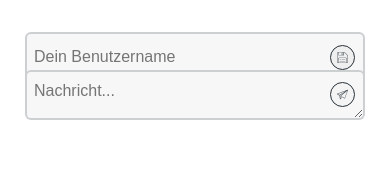
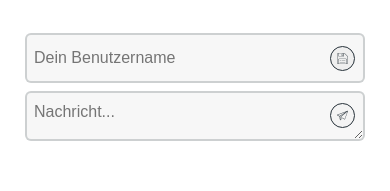
Before and after one commit to fabian-gubler/chatapp, an Angular app: page / in a window 390 px wide. Shown: the part 566-757 px from the top of the page. Built offline with nearby package versions, Linux system fonts and the light colour scheme; no server answers.

Commit message:
Mobile View Fix

```diff
--- a/src/app/chat_history/chat_history.component.css
+++ b/src/app/chat_history/chat_history.component.css
@@ -49,7 +49,7 @@
   @media (max-width: 820px), (max-height: 760px){
     .history-outercontainer{
       width: 100%;
-      height: calc(100vh - 296px);
+      height: calc(100vh - 295px);
     }
     .history-outercontainer label{
       font-size: 16px;
--- a/src/app/message/message.component.css
+++ b/src/app/message/message.component.css
@@ -55,6 +55,7 @@
   .textbox textarea {
     height: 50px;
     font-size: 16px;
+    margin-top: 20px;
   }
   .writeText{
     width: calc(100vw);
```
